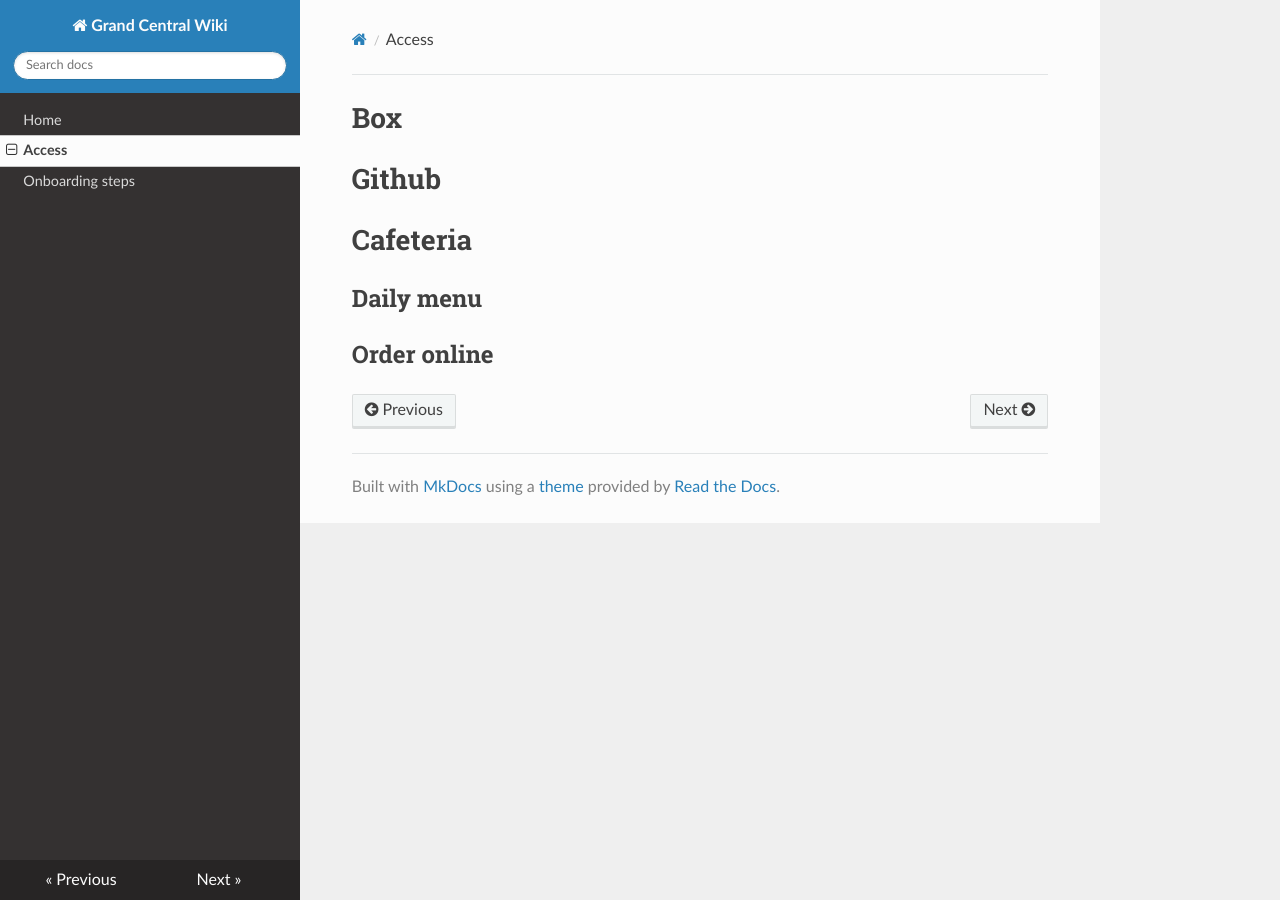
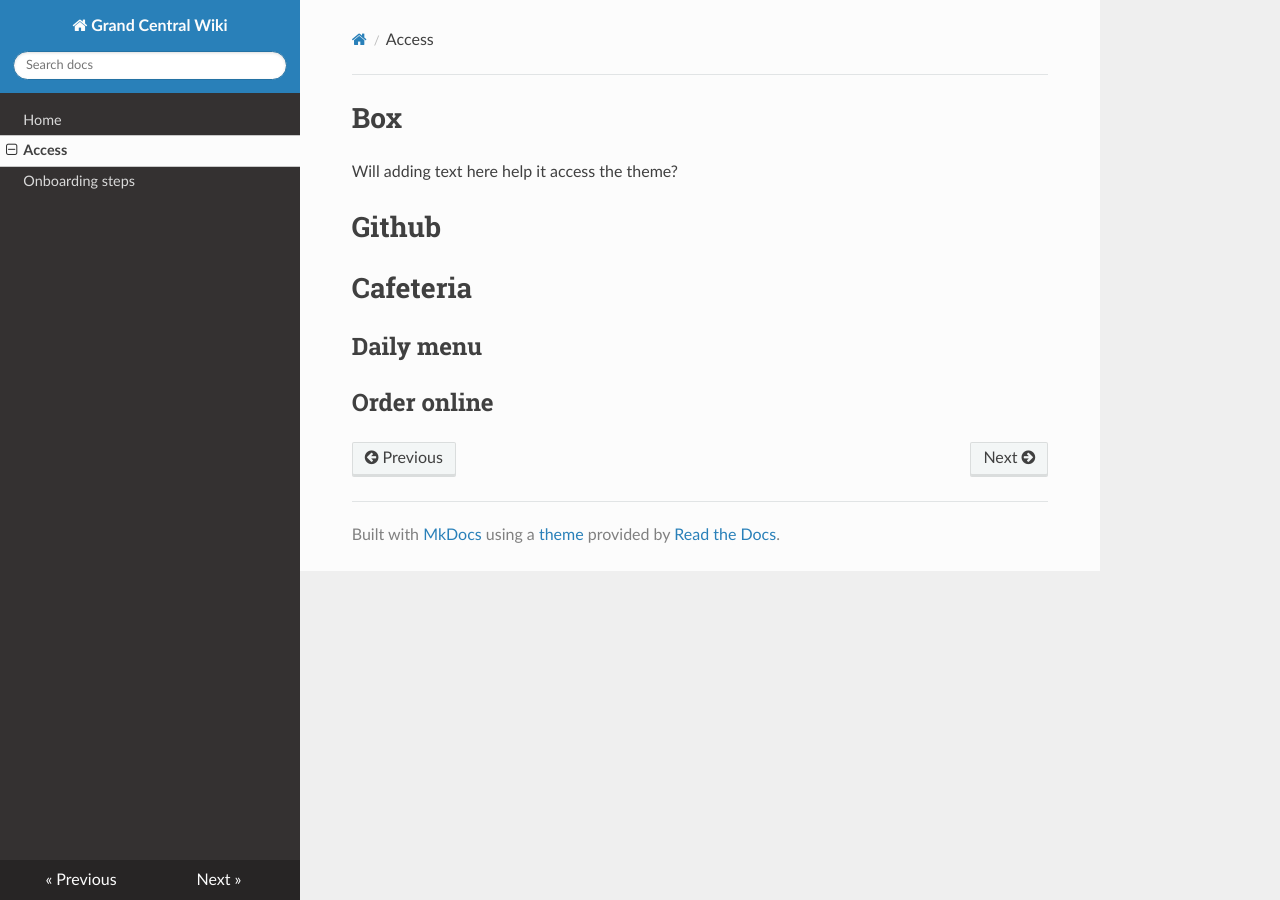
Before and after one commit to abbycross/test-mkdocs, an MkDocs documentation site: the page built from docs/access.md, in a window 1280 px wide. Built offline with MkDocs 1.6.1, drawn with Linux system fonts in a browser that asks for light colours; nearby versions of some CDN libraries.

Commit message:
Update access.md

```diff
--- a/docs/access.md
+++ b/docs/access.md
@@ -1,4 +1,6 @@
 # Box
+
+Will adding text here help it access the theme?
 
 # Github
 
```
